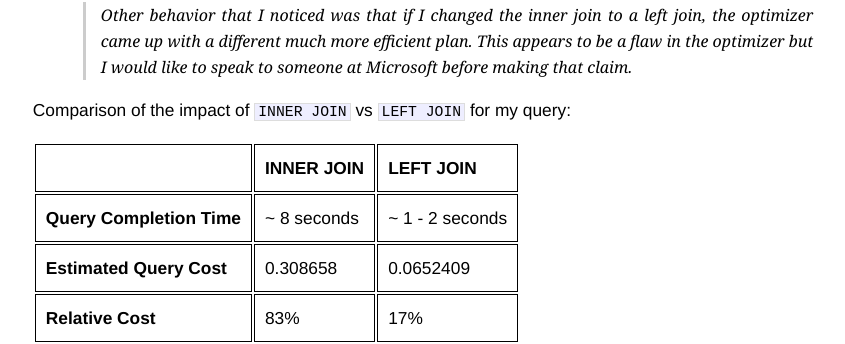
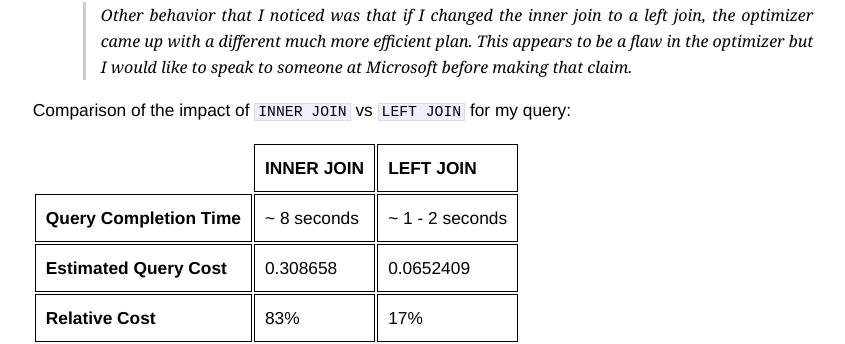
Before and after one commit to ryankirkman/ryankirkman.github.com, a Jekyll site: the page built from _posts/2013-03-12-sqlce-inner-join-to-left-join-5x-speedup.md, in a window 1280 px wide. Shown: the part 968-1312 px from the top of the page, without its empty margins (217-1062 px from the left). Built offline with Jekyll 4.4.1, drawn with Linux system fonts in a browser that asks for light colours; Markdown is read by kramdown in place of the engine named in the settings; comment, search, counter and statistics services are not loaded.

Commit message:
Hide empty table cells in latest post

```diff
--- a/_posts/2013-03-12-sqlce-inner-join-to-left-join-5x-speedup.md
+++ b/_posts/2013-03-12-sqlce-inner-join-to-left-join-5x-speedup.md
@@ -34,7 +34,7 @@ Notice the difference? The second query uses a `LEFT JOIN` instead of an `INNER
 
 Comparison of the impact of `INNER JOIN` vs `LEFT JOIN` for my query:
 
-<table>
+<table style="empty-cells: hide">
 	<tr>
 		<th></th>
 		<th>INNER JOIN</th>
```
